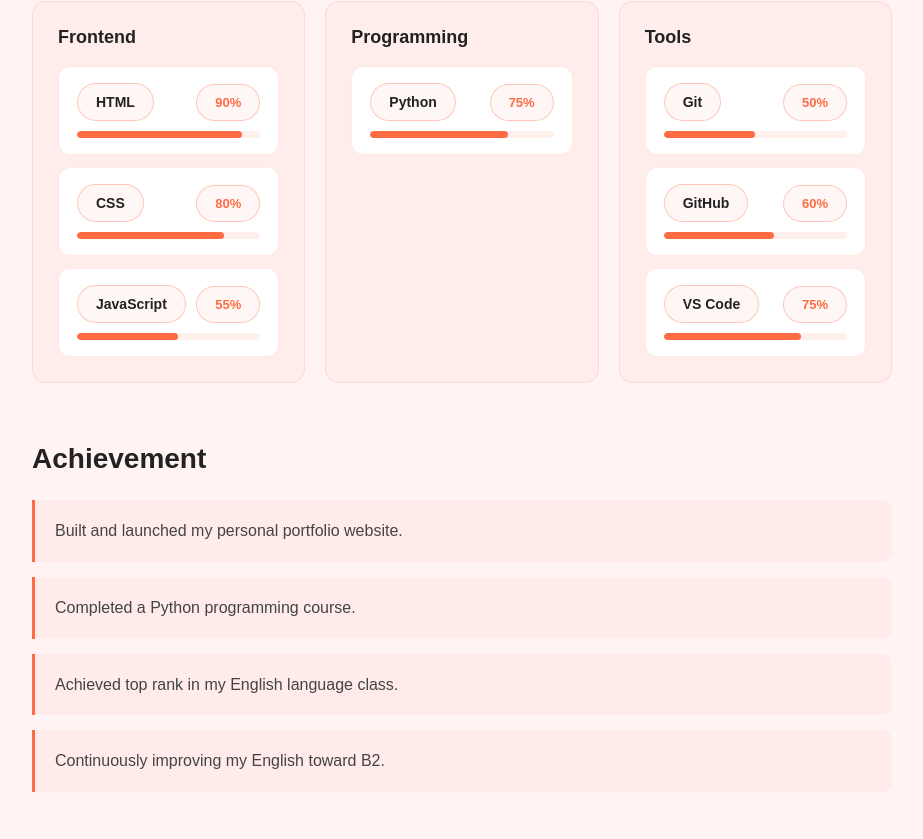
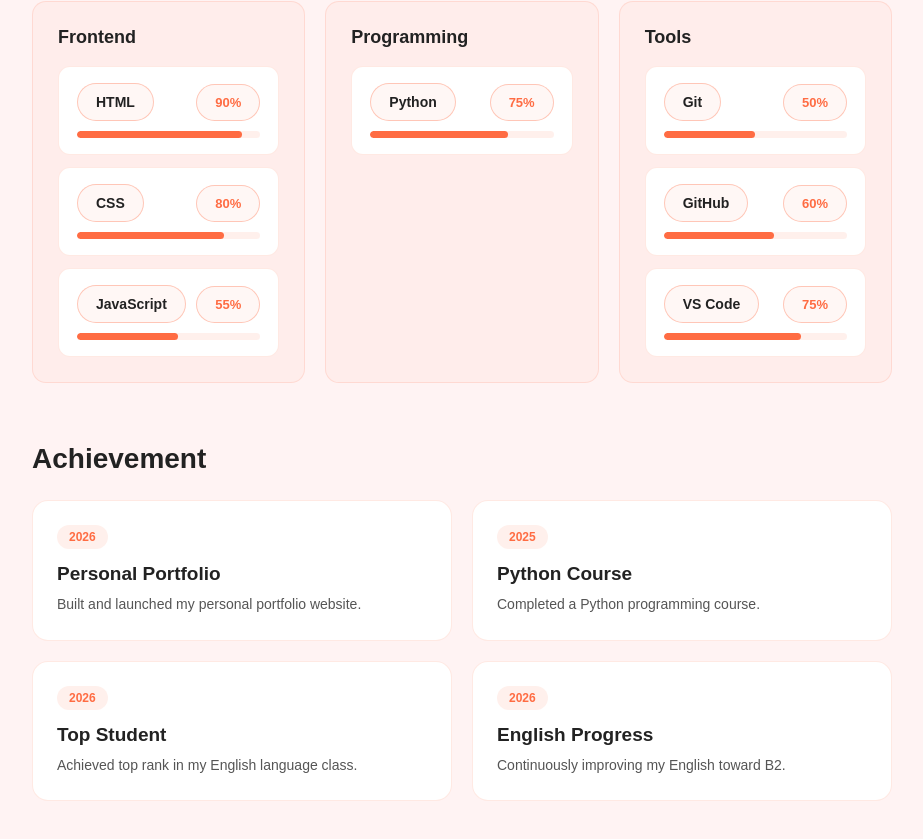
Before and after one commit to Shirin-skandari/Portfolio-v2, a Next.js app: page / in a window 1280 px wide. Shown: the part 2446-3285 px from the top of the page, without its empty margins (178-1101 px from the left). Built offline with nearby package versions, Linux system fonts and the light colour scheme.

Commit message:
feat: polish skills and achievements

```diff
--- a/src/app/page.js
+++ b/src/app/page.js
@@ -20,10 +20,26 @@ export default function Home() {
   };
 
   const achievements = [
-    "Built and launched my personal portfolio website.",
-    "Completed a Python programming course.",
-    "Achieved top rank in my English language class.",
-    "Continuously improving my English toward B2."
+    {
+      title: "Personal Portfolio",
+      description: "Built and launched my personal portfolio website.",
+      year: "2026",
+    },
+    {
+      title: "Python Course",
+      description: "Completed a Python programming course.",
+      year: "2025",
+    },
+    {
+      title: "Top Student",
+      description: "Achieved top rank in my English language class.",
+      year: "2026",
+    },
+    {
+      title: "English Progress",
+      description: "Continuously improving my English toward B2.",
+      year: "2026",
+    },
   ];
   return (
     <main className={styles.home}>
@@ -220,8 +236,13 @@ export default function Home() {
 
         <div className={styles.achievementList}>
           {achievements.map((achievement) => (
-            <div className={styles.achievementItem} key={achievement}>
-              {achievement}
+            <div className={styles.achievementItem} key={achievement.title}>
+              <span>{achievement.year}</span>
+
+              <div>
+                <h4>{achievement.title}</h4>
+                <p>{achievement.description}</p>
+              </div>
             </div>
           ))}
         </div>
--- a/src/app/page.module.scss
+++ b/src/app/page.module.scss
@@ -307,12 +307,12 @@
     background: rgba(255, 108, 67, 0.04);
     border: 1px solid rgba(255, 108, 67, 0.15);
     border-radius: 14px;
-  }
 
-  h4 {
-    margin: 0 0  18px;
-    font-size: 18px;
-    color: #222;
+    h4 {
+      margin: 0 0 18px;
+      font-size: 18px;
+      color: #222;
+    }
   }
 
   .skillCard {
@@ -362,23 +362,49 @@
     border-radius: inherit;
   }
 
-  .achievementList {
+ .achievementList {
     display: grid;
-    gap: 15px;
+    grid-template-columns: repeat(2, 1fr);
+    gap: 20px;
   }
 
-  .achievementItem{
-    padding: 18px 20px;
-    border-left: 3px solid #ff6c43;
-    background: rgba(255, 108, 67, 0.05);
-    color: #444;
-    line-height: 1.6;
-    border-radius: 0 10px 10px 0;
+  .achievementItem {
+    position: relative;
+    padding: 24px;
+    background: #fff;
+    border: 1px solid rgba(255, 108, 67, 0.15);
+    border-radius: 16px;
     transition: 0.3s;
+    overflow: hidden;
+
+    > span {
+      display: inline-block;
+      margin-bottom: 14px;
+      padding: 5px 12px;
+      background: rgba(255, 108, 67, 0.1);
+      color: #ff6c43;
+      border-radius: 20px;
+      font-size: 12px;
+      font-weight: 600;
+    }
+
+    h4 {
+      margin: 0 0 8px;
+      font-size: 19px;
+      color: #222;
+    }
+
+    p {
+      margin: 0;
+      color: #555;
+      font-size: 14px;
+      line-height: 1.6;
+    }
 
     &:hover {
-      transform: translateX(5px);
-      background: rgba(255, 108, 67, 0.1);
+      transform: translateY(-5px);
+      border-color: rgba(255, 108, 67, 0.35);
+      box-shadow: 0 10px 25px rgba(255, 108, 67, 0.08);
     }
   }
 }
```
